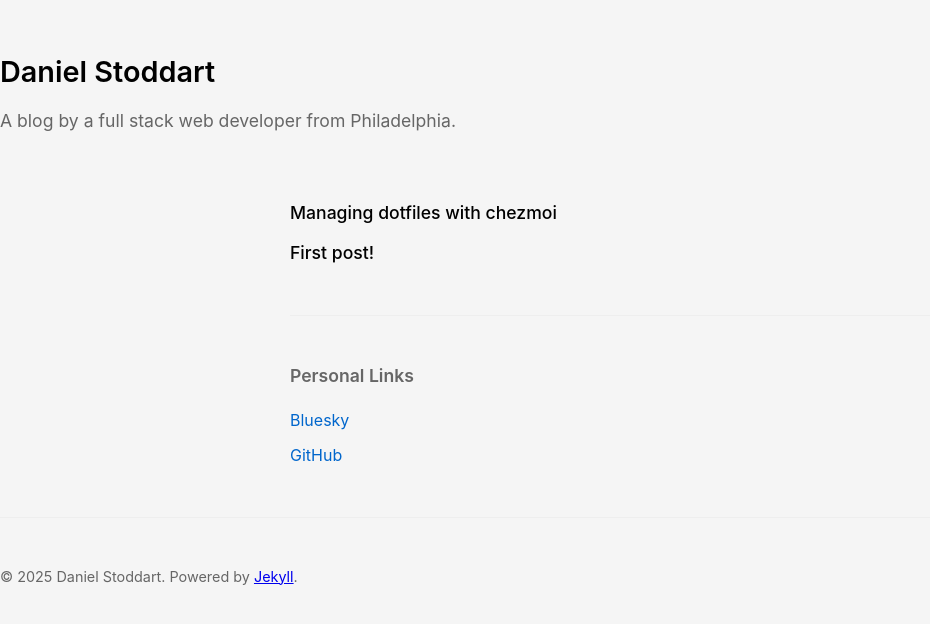
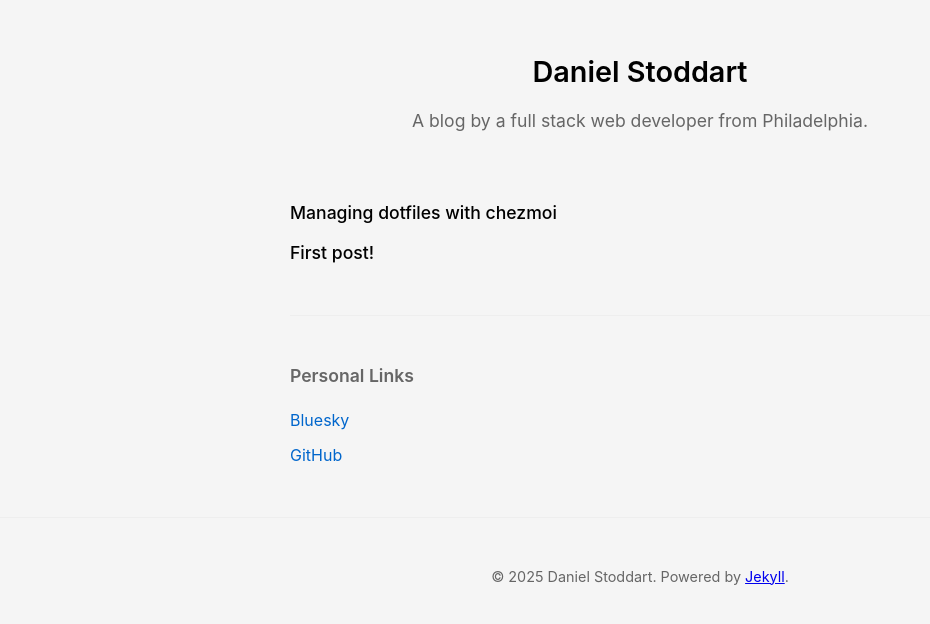
Before and after one commit to stoddart/stoddart.github.io, a Jekyll site: the page built from index.markdown, in a window 1280 px wide. Shown: the top 624 px of the page, without its empty margins (0-930 px from the left). Built offline with Jekyll 4.4.1, drawn with Linux system fonts in a browser that asks for light colours.

Commit message:
Update text alignment and font

```diff
--- a/assets/css/style.css
+++ b/assets/css/style.css
@@ -47,6 +47,7 @@ header {
   padding: 3rem 0 2rem;
   background-color: transparent;
   border-bottom: none;
+  text-align: center;
 }
 
 header h1 a {
@@ -67,13 +68,14 @@ footer {
   margin-top: 3rem;
   color: var(--secondary-text);
   font-size: 0.9em;
+  text-align: center;
 }
 
 main {
   padding: 0 20px;
   margin: auto;
   max-width: 700px;
-  text-align: left;
+  text-align: center;
 }
 
 .container {
@@ -90,6 +92,7 @@ main {
   list-style: none;
   padding: 0;
   margin: 2rem 0;
+  text-align: left;
 }
 
 .post-list li {
@@ -111,6 +114,7 @@ main {
 /* Post page specific styles */
 .post {
   margin: 2rem 0;
+  text-align: left;
 }
 
 .post-content {
@@ -137,6 +141,7 @@ main {
   margin-top: 3rem;
   padding-top: 1.5rem;
   border-top: 1px solid #eee;
+  text-align: left;
 }
 
 .personal-links h3 {
```
